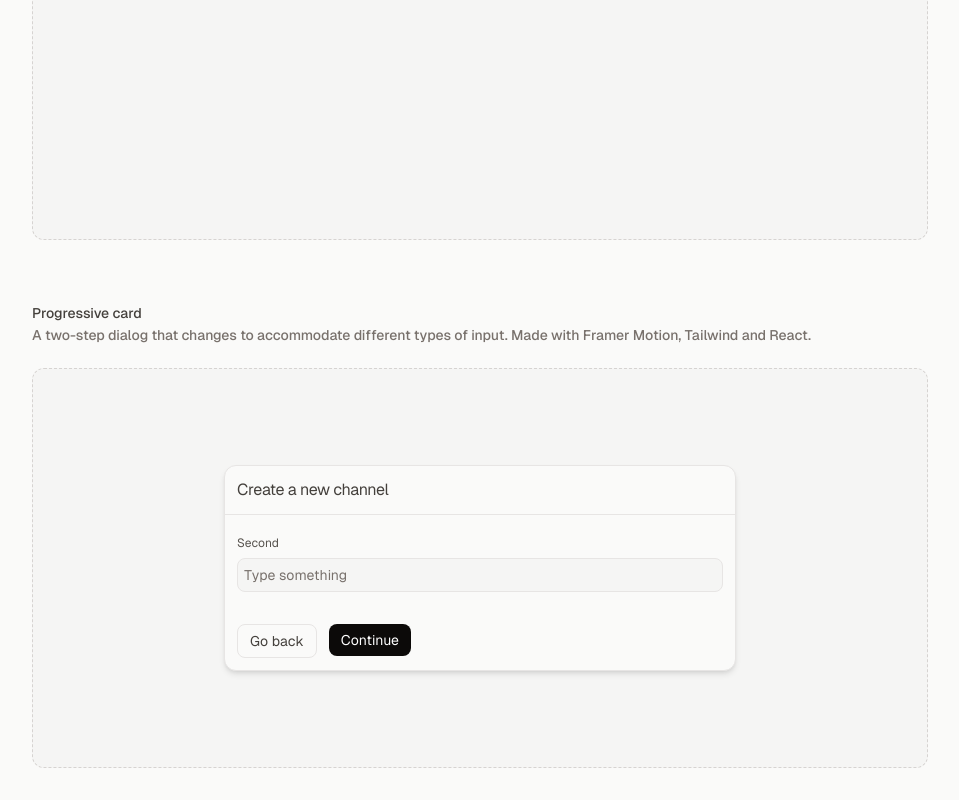
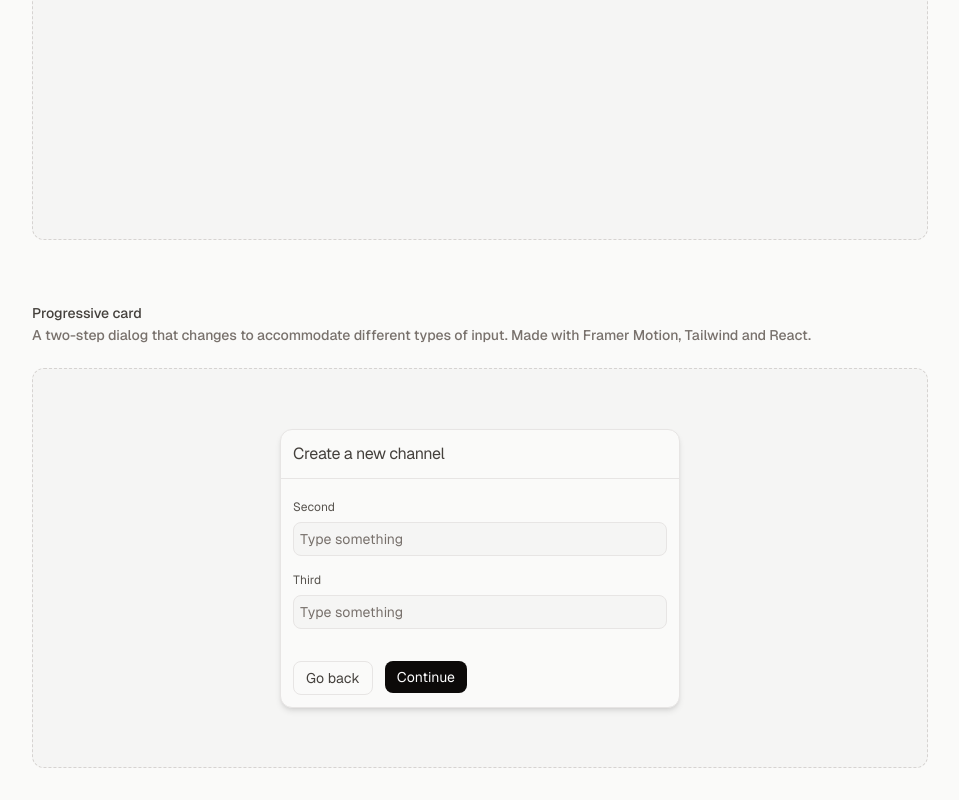
Before and after one commit to eddzio/components, a Next.js app: page / in a window 1280 px wide. Both pictures are taken after a click on the button "Continue". Shown: the part 438-1238 px from the top of the page, without its empty margins (160-1119 px from the left). Built offline with nearby package versions, Linux system fonts and the light colour scheme.

Commit message:
made the spring work but the animation looks janky

```diff
--- a/app/components/progressiveCard.tsx
+++ b/app/components/progressiveCard.tsx
@@ -19,40 +19,41 @@ export const ProgressiveCard = () => {
         setShowFirstInput(true);
     };
 
-    const inputVariants = {
-        initial: { opacity: 0 },
-        animate: { opacity: 1, transition: { duration: 0.1 } }
-    }
+    // const inputVariants = {
+    //     present: { opacity: 1, x: 0 },
+    //     exit: { opacity: 0, x: -100, transition: { duration: 0.1 } }
+    // }
 
 
     return (
-        <motion.div className="bg-card rounded-xl shadow-md border border-stone-200 dark:border-stone-800 w-[512px]">
+        <motion.div className="bg-card rounded-xl shadow-md border border-stone-200 dark:border-stone-800 w-full max-w-[400px]">
             <div className="flex flex-col gap-2 items-left">
                 <div className="p-3 w-full border-b border-stone-200 dark:border-stone-700"><h1 className="text-base font-normal tracking-tight">Create a new channel</h1></div>
 
-                <div className="p-3 w-full flex flex-col gap-4">
+                <div className="p-3 w-full flex flex-col gap-4 overflow-hidden transition-all duration-300">
                     <AnimatePresence mode="wait">
                         {showFirstInput ? (
                             <motion.div
+                            className="opacity-100"
                                 key="first"
-                                variants={inputVariants}
-                                initial="initial"
-                                animate="animate"
-                                exit="exit"
-                                transition={{ duration: 0.3 }}
+                                initial={{ opacity: 0, x: -20 }}
+                                animate={{ opacity: 1, x: 0 }}
+                                transition={{ duration: 0.1 }}
                             >
                                 <TextInput label="First" placeholder="Type something" />
                             </motion.div>
                         ) : (
                             <motion.div
                                 key="second"
-                                variants={inputVariants}
-                                initial="initial"
-                                animate="animate"
-                                exit="exit"
-                                transition={{ duration: 0.3 }}
+                                initial={{ opacity: 0, x: 20 }}
+                                animate={{ opacity: 1, x: 0 }}
+
+                                transition={{ duration: 0.1 }}
                             >
-                                <TextInput label="Second" placeholder="Type something" />
+                                <div className="flex flex-col gap-4">
+                                    <TextInput label="Second" placeholder="Type something" />
+                                    <TextInput label="Third" placeholder="Type something" />
+                                </div>
                             </motion.div>
                         )}
                     </AnimatePresence>
```
